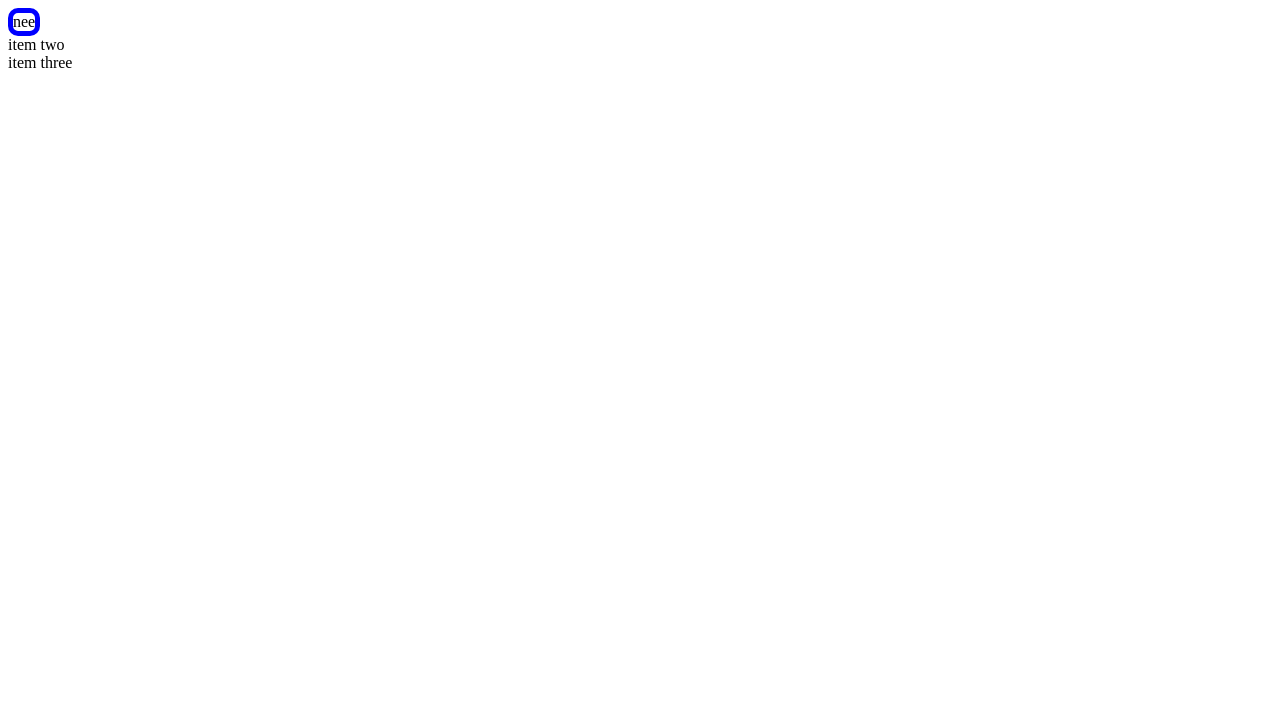
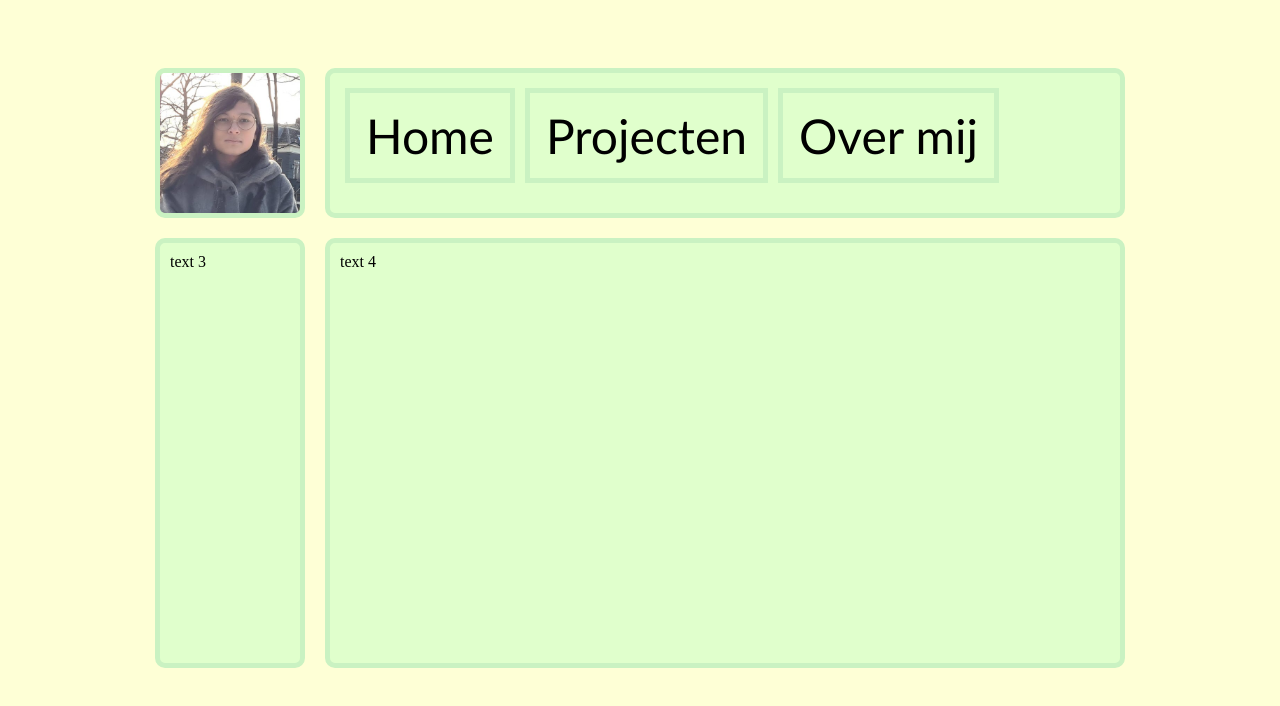
Before and after one commit to Muqkii/L2P1-cvjam, a plain HTML site: page index.html in a window 1280 px wide. Drawn offline with Linux system fonts and the light colour scheme.

Commit message:
Added picture and fake buttons
And fixed a couple other things

```diff
--- a/index.html
+++ b/index.html
@@ -10,10 +10,19 @@
 </head>
 <body>
 
-    <div class = "container">
-        <div class = "item-1">nee</div>
-        <div class = "item-2">item two</div>
-        <div class = "item-3">item three</div>
+    <div class = "grid-container">
+        <img src="chloe.jpg" alt="its me" class="image1">
+        <!-- <div class = "grid-item grid-item-1">text 1</div> -->
+        <div class = "grid-item grid-item-2">
+            <ul>
+                <li><a href="default.asp">Home</a></li>
+                <li><a href="news.asp">Projecten</a></li>
+                <li><a href="contact.asp">Over mij</a></li>
+                <!-- <li><a href="about.asp"></a></li> -->
+              </ul>
+        </div>
+        <div class = "grid-item grid-item-3">text 3</div>
+        <div class = "grid-item grid-item-4">text 4</div>
     </div>
 
 </body>
--- a/mystyle.css
+++ b/mystyle.css
@@ -1,9 +1,100 @@
-.item-1{
-  border:5px solid blue;
-  border-radius: 10px;
-  width: fit-content;
+body{
+  background-color: #feffd6;
+}
+.grid-container{
+  display: grid;
+  grid-template-columns: 150px 800px;
+  grid-gap: 20px;
+  justify-content: center;
+  align-content: center;
+  height: 720px;
+  grid-template-areas:
+    "picture topbar"
+    "sidebar body"
 }
 
-.Container{
-  display: flex;
+.image1{
+  grid-area: picture;
+  border: 5px solid #caf2c2;
+  background-color: #e0ffcc;
+  /* padding: 10px; */
+  border-radius: 10px;
+  width: 140px;
+  height: 140px;
 }
+
+.grid-item-1{
+  /* grid-area: picture;
+  border: 5px solid #caf2c2;
+  background-color: #e0ffcc;
+  padding: 10px;
+  border-radius: 10px;
+  height: 120px; */
+}
+
+.grid-item-2{
+  grid-area: topbar;
+  border: 5px solid #caf2c2;
+  background-color: #e0ffcc;
+  padding: 10px;
+  border-radius: 10px;
+
+  /* li{
+    display: inline;
+    width: 100px;
+    height: 100px;
+  }
+
+  a{
+    display: inline;
+    padding: 8px;
+    border: 5px solid #caf2c2
+  } */
+
+  ul {
+    list-style-type: none;
+    margin: 0;
+    padding: 0;
+    overflow: hidden;
+    background-color: #e0ffcc;
+  }
+
+  li {
+    float: left;
+    margin: 5px;
+  }
+
+  li a {
+    display: block;
+    color: black;
+    text-align: center;
+    font-family:'Gill Sans', 'Gill Sans MT', Calibri, 'Trebuchet MS', sans-serif;
+    font-size: 48px;
+    padding: 14px 16px;
+    text-decoration: none;
+    border: 5px solid #caf2c2;
+  }
+
+  /* Change the link color to #111 (black) on hover */
+  li a:hover {
+    background-color: #caf2c2;
+  }
+}
+
+.grid-item-3{
+  grid-area: sidebar;
+  border: 5px solid #caf2c2;
+  background-color: #e0ffcc;
+  padding: 10px;
+  border-radius: 10px;
+  height: 400px;
+}
+
+.grid-item-4{
+  grid-area: body;
+  border: 5px solid #caf2c2;
+  background-color: #e0ffcc;
+  padding: 10px;
+  border-radius: 10px;
+  height: 400px;
+}
```
Also changed, not shown: chloe.jpg (added), home.png (added).
